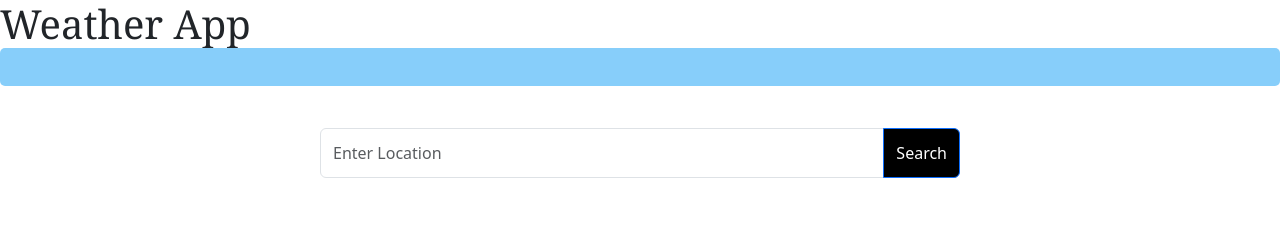
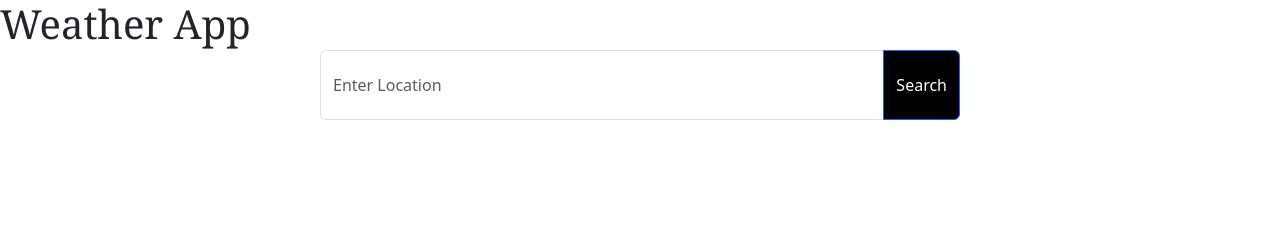
Before and after one commit to marii9/weather-app, a plain HTML site: page index.html in a window 1280 px wide. Shown: the top 245 px of the page. Drawn offline with nearby package versions, Linux system fonts and the light colour scheme.

Commit message:
Update style.css

```diff
--- a/style.css
+++ b/style.css
@@ -13,18 +13,7 @@ h2{
   flex: 1;
 }
 
-#newWay{
-  display: flex;
-    align-items: center;
-    justify-content: space-between;
-    padding: 1em;
-    font-size: 1.2em;
-    color: white;
-    background-color: lightskyblue;
-    border-radius: 5px;
-    margin-bottom: 1em;
-  position: relative;
-}
+
 
 
 .forecast-item {
@@ -73,5 +62,5 @@ h2{
   }
 #city-name, #search-button {
     position: relative;
-    margin-top: -50px; /* move the input field up by 10px */
+    margin-top: -70px; /* move the input field up by 10px */
   }
```
